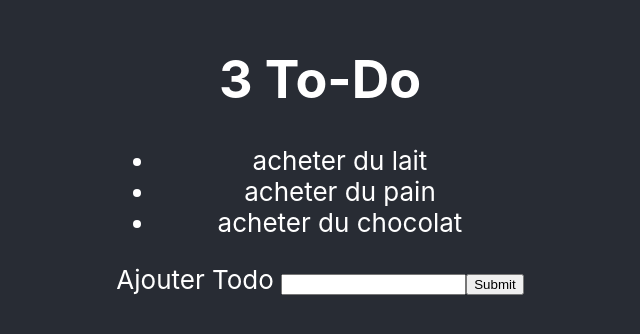
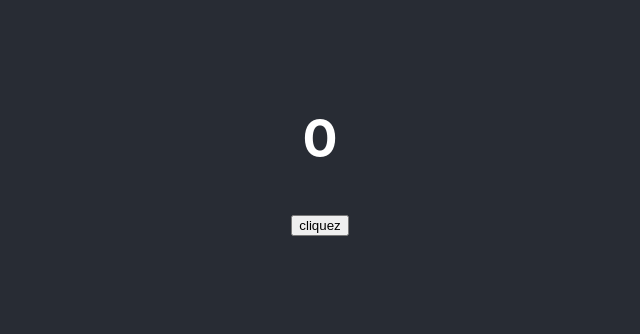
Before and after one commit to cem-sucu/hooks, a React (Create React App) app: page / in a window 1280 px wide. Shown: the part 246-580 px from the top of the page, without its empty margins (320-960 px from the left). Built offline with nearby package versions, Linux system fonts and the light colour scheme.

Commit message:
hook d'effet useEffetct après render

```diff
--- a/src/App.js
+++ b/src/App.js
@@ -1,13 +1,13 @@
 import "./App.css";
-import Todo from "./components/Todo";
-// import ClassStates from "./components/ClassStates";
-// import FunctionState from "./components/FunctionState";
+import FunctionCount from "./component/FunctionCount";
+// import ClassCount from "./component/ClassCount";
 
 function App() {
     return (
         <div className="App">
             <header className="App-header">
-                <Todo />
+                {/* <ClassCount /> */}
+                <FunctionCount />
             </header>
         </div>
     );
--- /dev/null
+++ b/src/component/ClassCount.js
@@ -0,0 +1,35 @@
+import React, { Component } from "react";
+
+class ClassCount extends Component {
+    constructor(props) {
+        super(props);
+
+        this.state = {
+            count: 0,
+        };
+    }
+    componentDidMount() {
+        console.log("je suis dans CDM");
+        document.title = `Vous avez cliqué ${this.state.count}`;
+    }
+
+    componentDidUpdate(prevProps, prevState) {
+        document.title = `Vous avez cliqué ${this.state.count}`;
+    }
+    render() {
+        return (
+            <div>
+                <h1>{this.state.count}</h1>
+                <button
+                    onClick={() =>
+                        this.setState({ count: this.state.count + 1 })
+                    }
+                >
+                    Apuyer ici
+                </button>
+            </div>
+        );
+    }
+}
+
+export default ClassCount;
--- /dev/null
+++ b/src/component/FunctionCount.js
@@ -0,0 +1,18 @@
+import React, { useState, useEffect } from "react";
+
+function FunctionCount() {
+    const [count, setCount] = useState(0);
+
+    useEffect(() => {
+        document.title = `Vous avez cliqué ${count}`;
+    });
+
+    return (
+        <div>
+            <h1>{count}</h1>
+            <button onClick={() => setCount(count + 1)}>cliquez</button>
+        </div>
+    );
+}
+
+export default FunctionCount;
--- a/src/components/AddTodoForms.js
+++ /dev/null
@@ -1,25 +0,0 @@
-import React, { useState } from "react";
-
-const AddTodoForms = ({ addNewTodo }) => {
-    const [addTodo, setAddTodo] = useState("");
-
-    const handleTodo = (e) => {
-        e.preventDefault();
-        addNewTodo(addTodo);
-        setAddTodo("");
-    };
-
-    return (
-        <form action="" onSubmit={handleTodo}>
-            <label htmlFor="">Ajouter Todo </label>
-            <input
-                type="text"
-                value={addTodo}
-                onChange={(e) => setAddTodo(e.target.value)}
-            />
-            <input type="submit" />
-        </form>
-    );
-};
-
-export default AddTodoForms;
--- a/src/components/Todo.js
+++ /dev/null
@@ -1,48 +0,0 @@
-import React, { useState } from "react";
-import { v4 as uuidv4 } from "uuid";
-import AddTodoForms from "./AddTodoForms";
-
-const Todo = () => {
-    const [todos, setTodos] = useState([
-        { id: 1, todo: "acheter du lait" },
-        { id: 2, todo: "acheter du pain" },
-        { id: 3, todo: "acheter du chocolat" },
-    ]);
-
-    const [warning, setWarning] = useState(false);
-
-    const myTodos = todos.map((todo) => {
-        return <li key={todo.id}>{todo.todo}</li>;
-    });
-
-    const addNewTodo = (newTodo) => {
-        if (newTodo !== "") {
-            warning && setWarning(false);
-            setTodos([
-                ...todos,
-                {
-                    id: uuidv4(),
-                    todo: newTodo,
-                },
-            ]);
-        } else {
-            setWarning(true);
-        }
-    };
-
-    const warningmsg = warning && (
-        <div style={{ color: "white", backgroundColor: "red", fontSize: 30 }}>
-            Veuillez indiquer un élément !
-        </div>
-    );
-    return (
-        <div>
-            {warningmsg}
-            <h1>{todos.length} To-Do</h1>
-            <ul>{myTodos}</ul>
-            <AddTodoForms addNewTodo={addNewTodo} />
-        </div>
-    );
-};
-
-export default Todo;
--- a/src/index.js
+++ b/src/index.js
@@ -1,15 +1,11 @@
-import React from 'react';
-import ReactDOM from 'react-dom/client';
-import './index.css';
-import App from './App';
-import reportWebVitals from './reportWebVitals';
+import React from "react";
+import ReactDOM from "react-dom/client";
+import "./index.css";
+import App from "./App";
+import reportWebVitals from "./reportWebVitals";
 
-const root = ReactDOM.createRoot(document.getElementById('root'));
-root.render(
-  <React.StrictMode>
-    <App />
-  </React.StrictMode>
-);
+const root = ReactDOM.createRoot(document.getElementById("root"));
+root.render(<App />);
 
 // If you want to start measuring performance in your app, pass a function
 // to log results (for example: reportWebVitals(console.log))
```
Also changed, not shown: src/components/ClassStates.js (deleted, +0 -28 lines), src/components/FunctionState.js (deleted, +0 -17 lines).
